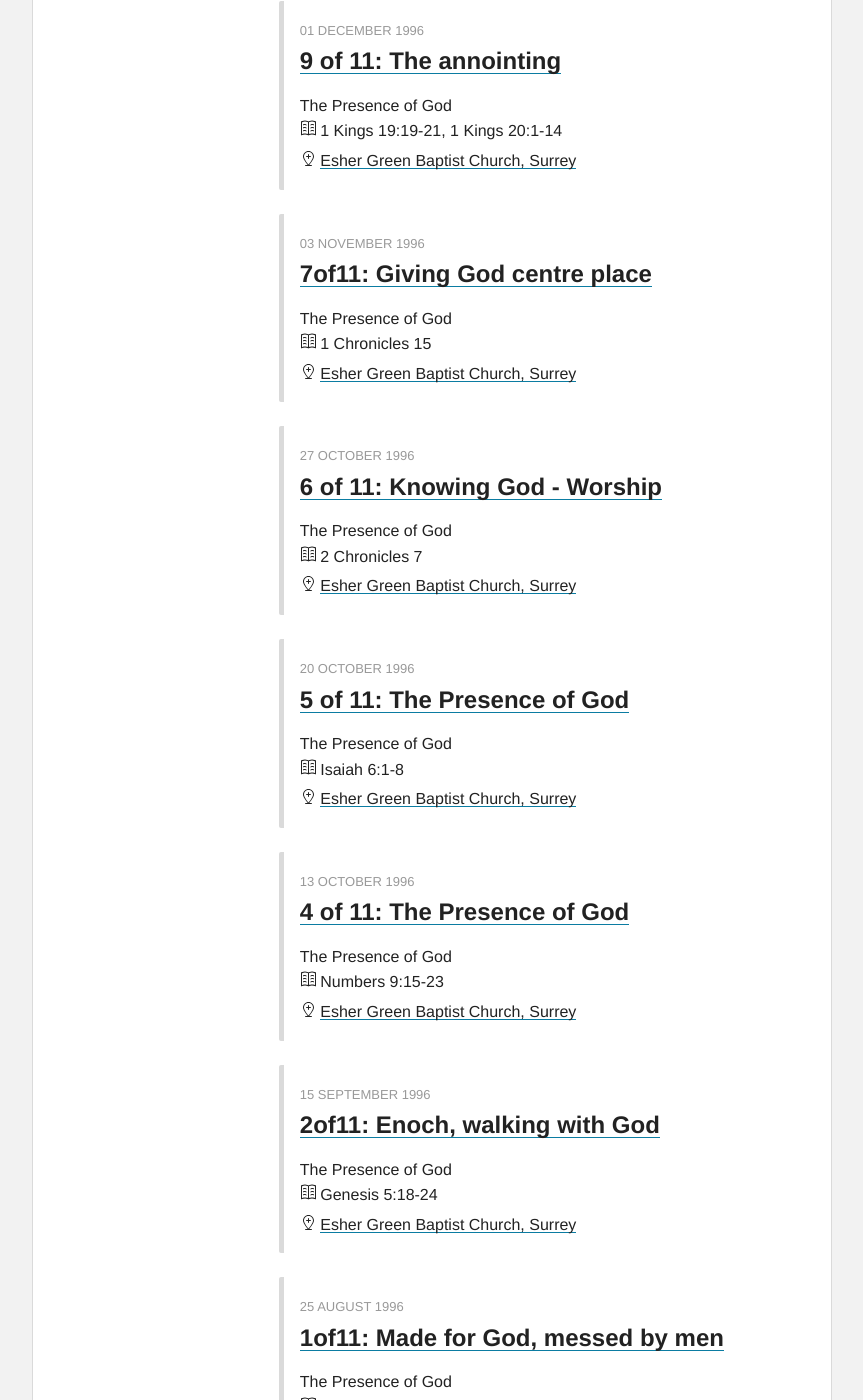
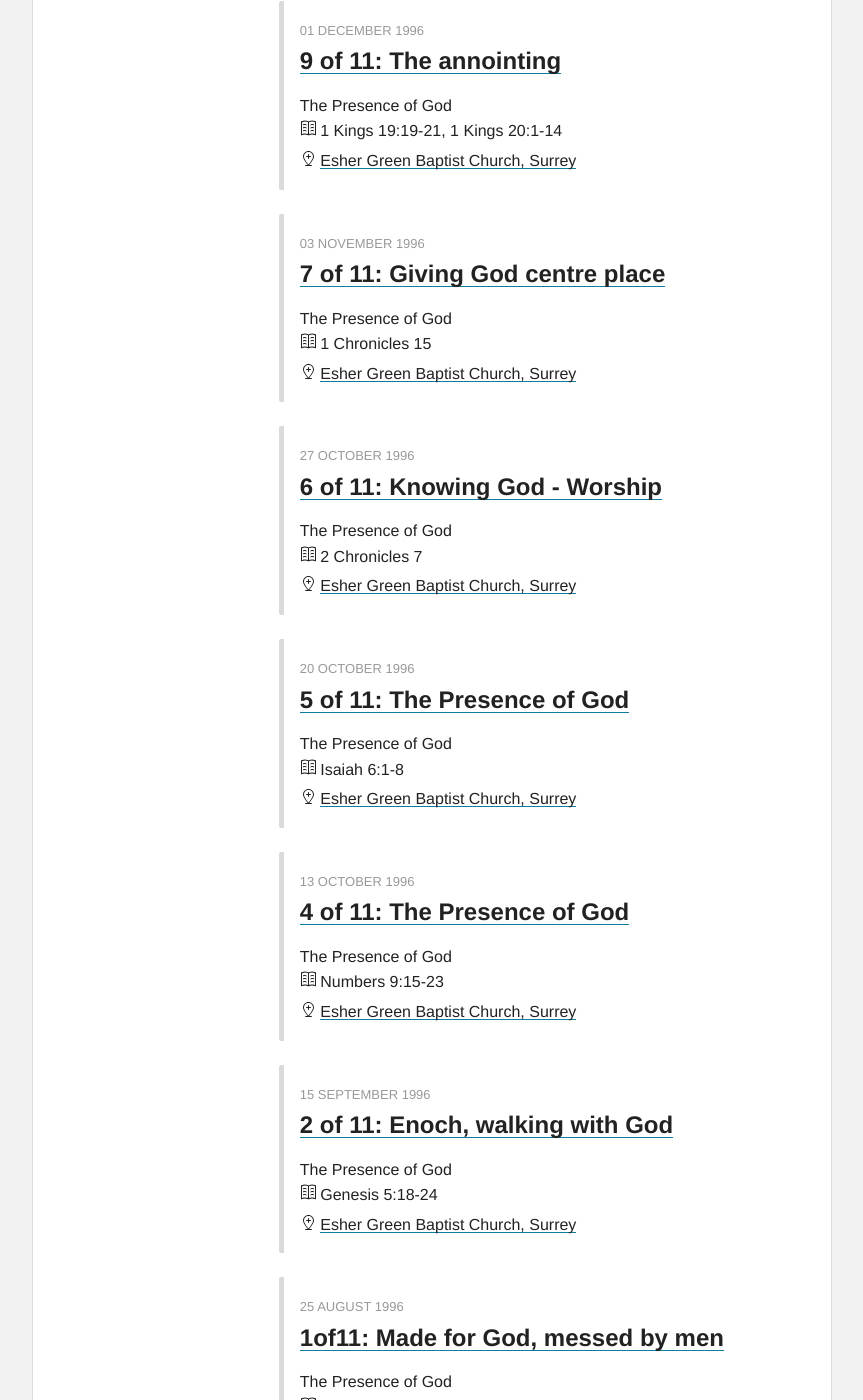
Before and after one commit to davidollerton/davidollerton.github.io, a Jekyll site: the page built from date/index.html, in a window 1280 px wide and 1400 px high, scrolled down 9860 px. Shown: the whole window, without its empty margins (208-1071 px from the left). Built offline with Jekyll 4.4.1, drawn with Linux system fonts in a browser that asks for light colours; nearby versions of some CDN libraries; comment, search, counter and statistics services are not loaded.

Commit message:
Update from Forestry.io mail@rdsaunders.co.uk updated _posts/1996-11-03-7of11-giving-god-centre-place.md mail@rdsaunders.co.uk updated _posts/1996-09-15-enoch-walking-with-god.md

```diff
--- a/_posts/1996-09-15-enoch-walking-with-god.md
+++ b/_posts/1996-09-15-enoch-walking-with-god.md
@@ -1,5 +1,5 @@
 ---
-title: '2of11: Enoch, walking with God'
+title: '2 of 11: Enoch, walking with God'
 series: The Presence of God
 scripture: Genesis 5:18-24
 church: esher
--- a/_posts/1996-11-03-7of11-giving-god-centre-place.md
+++ b/_posts/1996-11-03-7of11-giving-god-centre-place.md
@@ -1,5 +1,5 @@
 ---
-title: '7of11: Giving God centre place'
+title: '7 of 11: Giving God centre place'
 series: The Presence of God
 scripture: 1 Chronicles 15
 church: esher
```
Also changed, not shown: other parts of _posts/1996-09-15-enoch-walking-with-god.md (+1 -1 lines), other parts of _posts/1996-11-03-7of11-giving-god-centre-place.md (+1 -1 lines).
